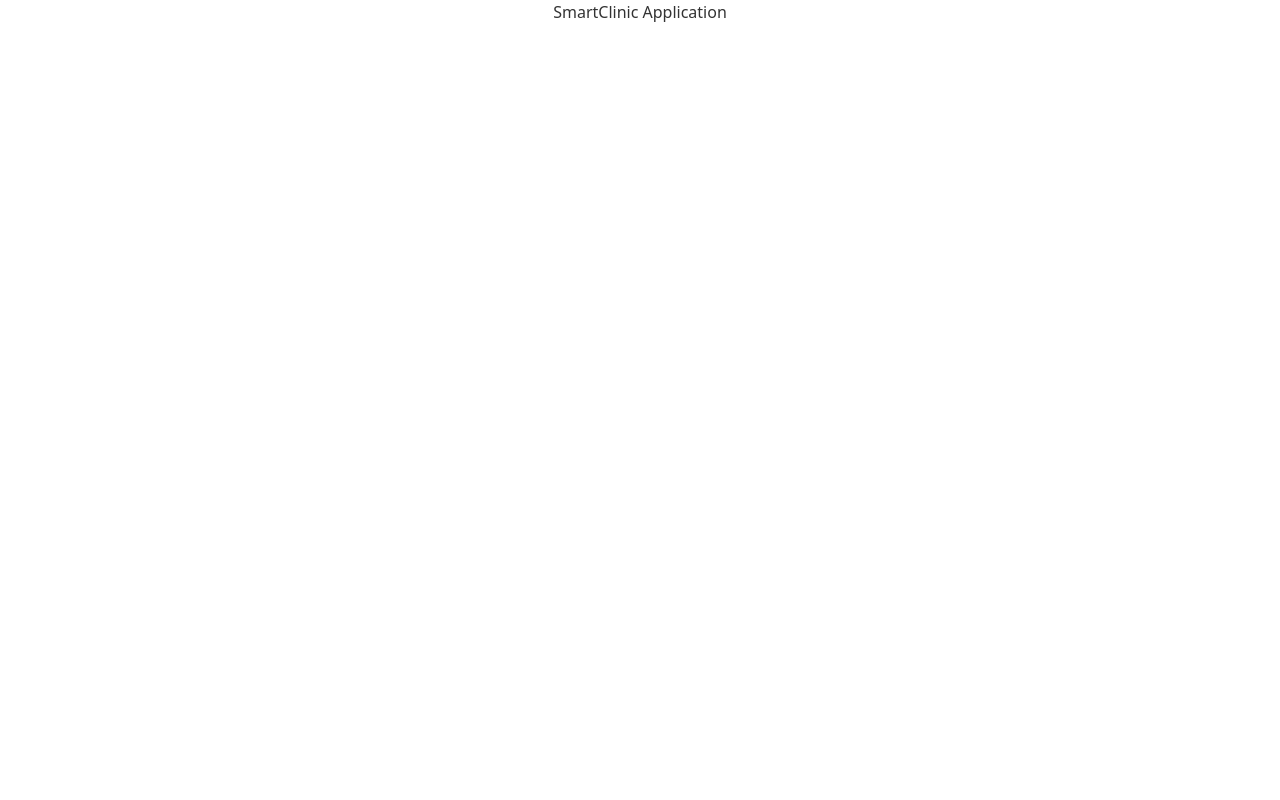
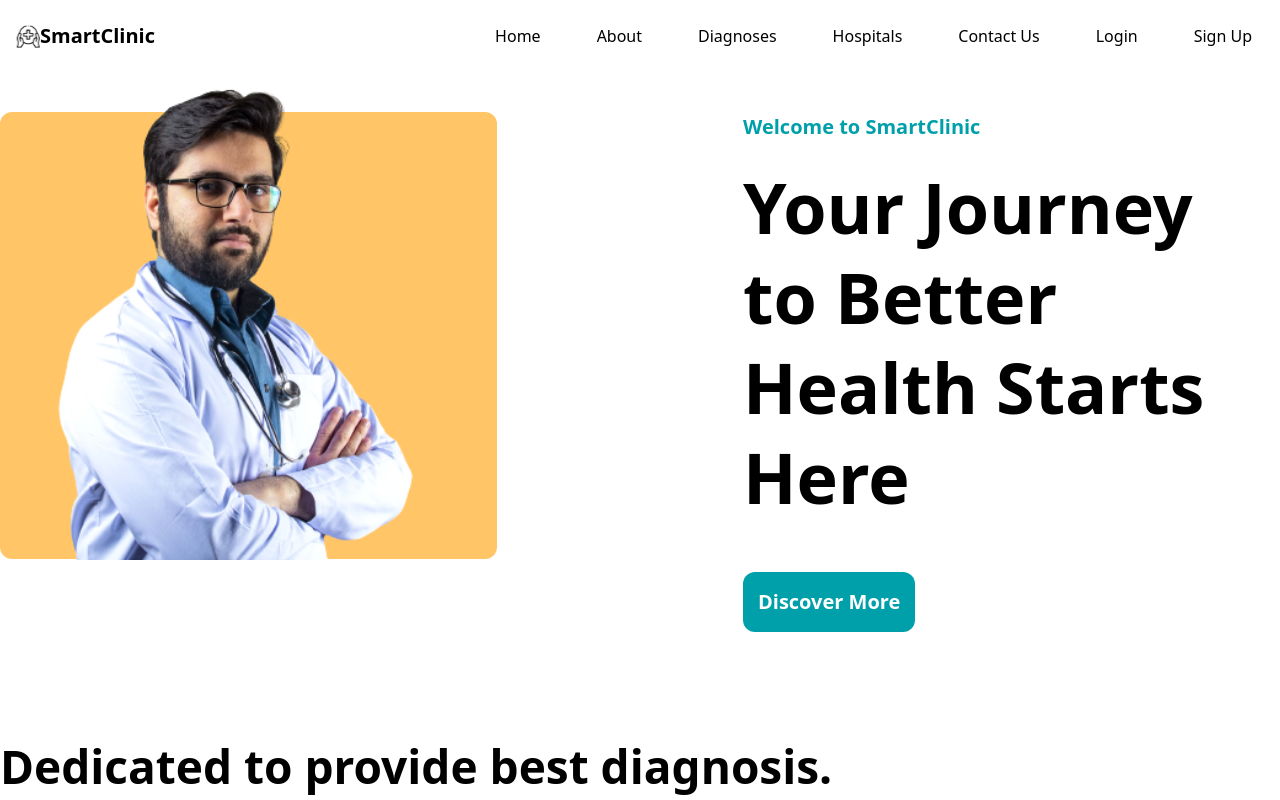
Before and after one commit to Prudhvi-232/SmartClinic, a React (Vite) app in the folder SmartClinic/: page / in a window 1280 px wide. Shown: the top 800 px of the page. Built offline with nearby package versions, Linux system fonts and the light colour scheme.

Commit message:
fixed bugs

```diff
--- a/SmartClinic/package.json
+++ b/SmartClinic/package.json
@@ -11,9 +11,13 @@
 	},
 	"dependencies": {
 		"jsonwebtoken": "^9.0.2",
+		"prop-types": "^15.8.1",
 		"react": "^19.1.0",
 		"react-dom": "^19.1.0",
-		"react-toastify": "^11.0.5"
+		"react-router-dom": "^7.7.1",
+		"react-simple-typewriter": "^5.0.1",
+		"react-toastify": "^11.0.5",
+		"swiper": "^11.2.10"
 	},
 	"devDependencies": {
 		"@eslint/js": "^9.30.1",
--- a/SmartClinic/src/App.jsx
+++ b/SmartClinic/src/App.jsx
@@ -1,11 +1,74 @@
-import "./App.css";
+import './App.css'
+import Navbar from './Components/Navbar'
+import Hero from './Pages/Hero'
+import LoginPage from './Pages/LoginPage'
+import SignUpPage from './Pages/SignUpPage'
+import ChangePassword from './Pages/ChangePassword'
+import { ToastContainer } from 'react-toastify';
+import 'react-toastify/dist/ReactToastify.css';
+import { Route, Routes } from 'react-router-dom'
+import { useRef } from 'react';
+import PageNotFound from './Pages/PageNotFound';
+import Doctors from './Pages/Doctors';
+import DiagnosesPage from './Pages/DiagnosesPage';
+import ForgotPassword from './Pages/ForgotPassword';
+function App() {
+  const HomeSection = useRef(null);
+  const AboutSection = useRef(null);
+  const ServicesPageSection = useRef(null);
+  const WhyChooseUsSection = useRef(null);
+  const CarousalPageSection = useRef(null);
+  const ConnectWithUsSection = useRef(null);
+  const FooterSection = useRef(null);
+  const jwt = sessionStorage.getItem('jwt');
+  const encryptedData=sessionStorage.getItem('encryptedData');
+  return (
+    <div >
 
-function App() {
-	return (
-		<div className="App">
-			<h1>SmartClinic Application</h1>
-		</div>
-	);
+      <Navbar message={"login successful"}
+        AboutSection={AboutSection}
+        HomeSection={HomeSection}
+        ServicesPageSection={ServicesPageSection}
+        WhyChooseUsSection={WhyChooseUsSection}
+        CarousalPageSection={CarousalPageSection}
+        ConnectWithUsSection={ConnectWithUsSection}
+        FooterSection={FooterSection}
+      />
+      <ToastContainer
+        position="top-right"
+        autoClose={3000}
+        hideProgressBar={false}
+        newestOnTop={false}
+        closeOnClick
+        rtl={false}
+        pauseOnFocusLoss
+        draggable
+        pauseOnHover
+        theme="dark"
+      />
+
+      <Routes>
+        <Route path='/'
+          element={
+            <Hero
+              AboutSection={AboutSection}
+              HomeSection={HomeSection}
+              ServicesPageSection={ServicesPageSection}
+              WhyChooseUsSection={WhyChooseUsSection}
+              CarousalPageSection={CarousalPageSection}
+              ConnectWithUsSection={ConnectWithUsSection}
+              FooterSection={FooterSection}
+            />} />
+        <Route path='/hospitals' element={<Doctors />} />
+        <Route path='/diagnoses' element={<DiagnosesPage />} />
+        <Route path='/forgetPassword' element={<ForgotPassword/>} />
+        {!jwt && <Route path='/login' element={<LoginPage />} />}
+        {!jwt && <Route path='/signup' element={<SignUpPage />} />}
+        {encryptedData && <Route path='/changePass' element={<ChangePassword />} />}
+      </Routes>
+
+    </div>
+  )
 }
 
 export default App;
```
Also changed, not shown: 2 other files (tests, documents, lock files or other folders).
